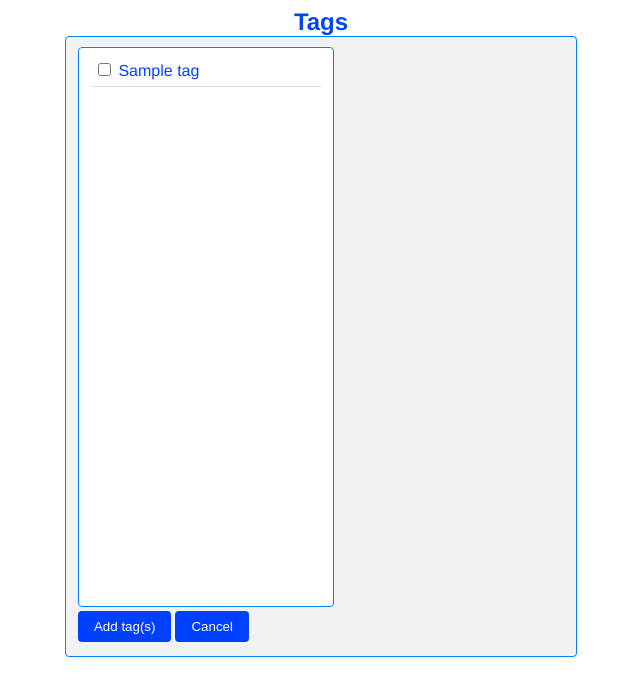
After one commit to brzozasr/ask_mate, a Flask app: template templates/tags.html in a window 1280 px wide. The commit adds this page. Shown: the top 696 px of the page, without its empty margins (319-959 px from the left). Run offline with Flask 2, Linux system fonts and the light colour scheme; the template is opened without the code that fills it: most values are stand-ins (such as "Sample title", 1, 10 or a date in 2020).

Commit message:
Partially done adding tags.

```diff
--- a/app.py
+++ b/app.py
@@ -157,6 +157,21 @@ def search():
         return redirect(url_for('question_list'))
 
 
+@app.route('/question/<int:question_id>/new-tag', methods=['GET', 'POST'])
+def new_tag(question_id):
+    if request.method == 'POST':
+        tags_list = []
+        posted_tags = request.form.to_dict()
+        for tag_id in posted_tags.keys():
+            tags_list.append([question_id, int(tag_id)])
+
+        db.execute_multi_sql(query.question_tag_insert, tags_list)
+        return redirect(url_for('question_view', question_id=question_id, boolean=False))
+    else:
+        tags = db.execute_sql(query.tag_select)
+        return render_template('tags.html', question_id=question_id, tags=tags)
+
+
 @app.errorhandler(404)
 def page_not_found():
     return render_template('404.html'), 404
--- a/query.py
+++ b/query.py
@@ -70,7 +70,11 @@ __query_all = {
             SELECT comment.question_id, 'C' || comment.question_id, comment.message, comment.submission_time AS date
             FROM comment
             WHERE comment.message ILIKE %(search)s
-            ORDER BY date DESC"""
+            ORDER BY date DESC""",
+    'tag_select':
+        'SELECT id, title FROM tag ORDER BY title',
+    'question_tag_insert':
+        'INSERT INTO question_tag (question_id, tag_id) VALUES (%s, %s)'
 }
 
 
--- a/static/style.css
+++ b/static/style.css
@@ -7,7 +7,7 @@ html {
 }
 
 body {
-    font-family: Helvetica, Arial, sans-serif;
+  font-family: Helvetica, Arial, sans-serif;
 }
 
 #content {
@@ -385,3 +385,31 @@ a:hover.btn_grey, a:active.btn_grey, *:hover.btn_grey {
   background-color: black;
   color: white;
 }
+
+.tags {
+  max-width: 40vw;
+  min-width: 300px;
+  height: 80%;
+  margin: auto;
+  background: #f2f2f2;
+  border-radius: 4px;
+  padding: 10px;
+  border: 1px solid #0080ff;
+}
+
+.tag-fieldset {
+  max-width: 20vw;
+  min-width: 150px;
+  height: 70vh;
+  border: 1px solid #0080ff;
+  border-radius: 4px;
+  background: white;
+  overflow: scroll;
+  overflow-x: hidden;
+}
+
+.tag-td {
+  padding-bottom: 6px;
+  padding-top: 6px;
+  text-align: left;
+}
--- a/templates/question.html
+++ b/templates/question.html
@@ -24,7 +24,10 @@
 {% block content %}
     <h2 class="title">Question View</h2>
     <p><a class="btn_green" href="{{ url_for('question_list') }}">&lt;&lt; Back to questions</a></p>
-        {# Question -#}
+    {# Tags #}
+        <div><a href="{{ url_for('new_tag', question_id=q_id) }}">+ Tag</a>
+        </div>
+    {# Question -#}
         <div class="question">
             <p><small>Posted date: {{ q_date[:19] }}, Viewed: {{ question[q_view] }}, Answers: {{ answer_count[0][0] }}</small></p>
             <p><strong>{{ question[q_title] }}</strong><br>
--- /dev/null
+++ b/templates/tags.html
@@ -0,0 +1,24 @@
+{% extends 'pattern.html' %}
+
+{% set t_id = 0 %}
+{% set t_title = 1 %}
+
+{% block title %}Tags{% endblock %}
+
+{% block content %}
+    <h2 class="title">Tags</h2>
+    <div class="tags">
+        <form action="{{ url_for('new_tag', question_id=question_id) }}" method="post">
+            <fieldset class="tag-fieldset">
+            <table>
+                {% for tag in tags -%}
+                <tr>
+                    <td class="tag-td"><label><input type="checkbox" name="{{ tag[t_id] }}" value="{{ tag[t_title] }}"> {{ tag[t_title] }}</label></td>
+                </tr>
+                {%- endfor %}
+            </table>
+            </fieldset>
+            <input class="btn" type="submit" value="Add tag(s)"><a href="{{ url_for('question_view', question_id=question_id, boolean="False") }}"><input class="btn" type="button" value="Cancel"></a>
+        </form>
+    </div>
+{% endblock %}
```
Also changed, not shown: database_tools.py (+18 -1 lines).
